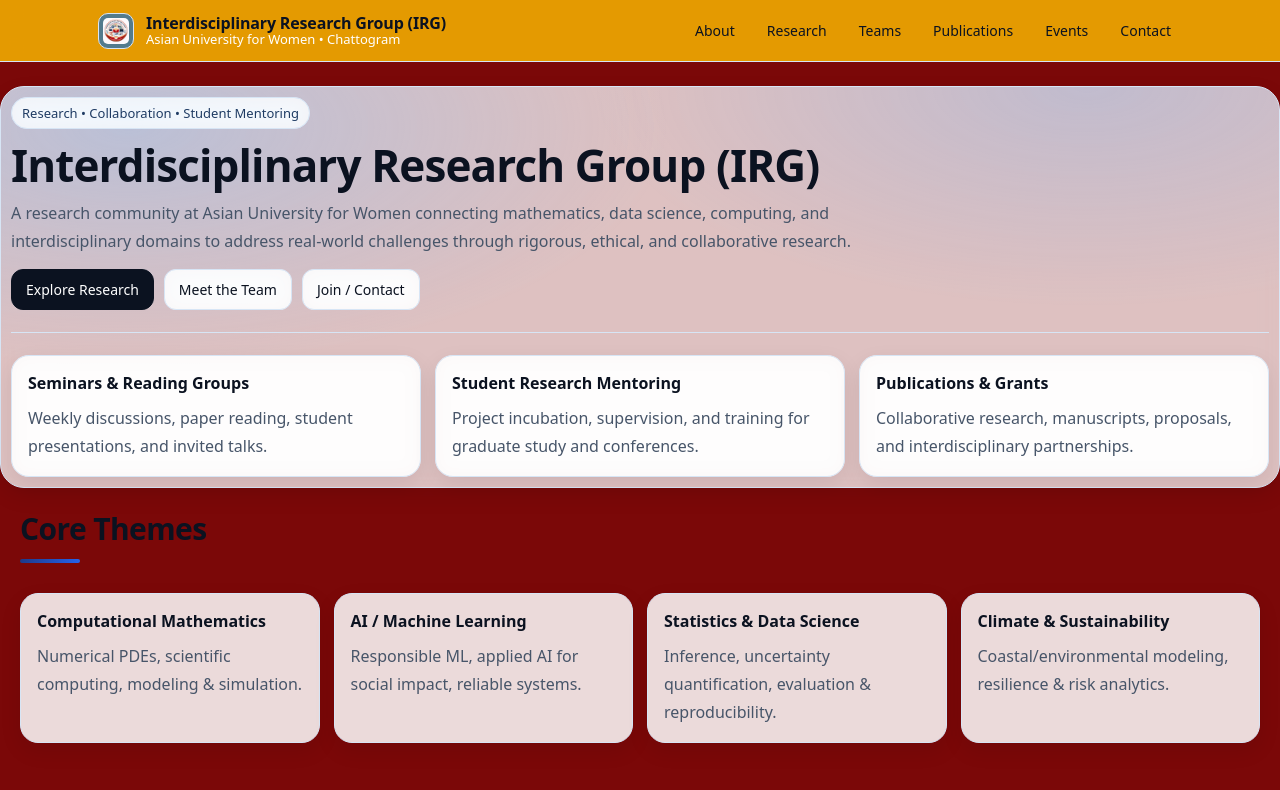
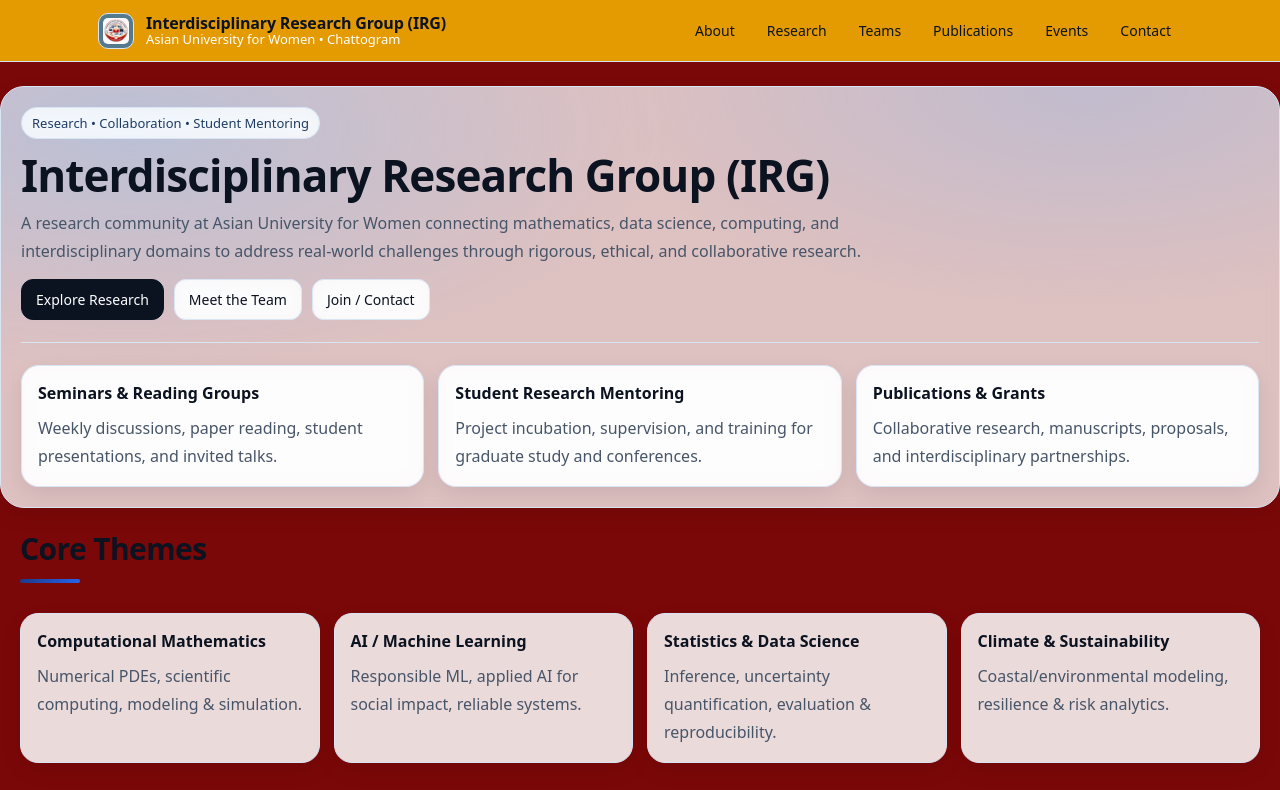
Before and after one commit to Mamunurrasid123/irg-website, a Next.js app: page / in a window 1280 px wide. Shown: the top 790 px of the page. Built offline with nearby package versions, Linux system fonts and the light colour scheme.

Commit message:
Fix footer layout5

```diff
--- a/app/page.tsx
+++ b/app/page.tsx
@@ -3,7 +3,7 @@
 export default function Home() {
   return (
     <div >
-      <section className="hero" style={{ maxWidth: 1350, margin: "0 auto", padding: "10px 10px" }}>
+      <section className="hero" style={{ maxWidth: 1350, padding: "20px 20px" }}>
         <div className="kicker" >Research • Collaboration • Student Mentoring</div>
 
         <h1 className="h1" style={{ marginTop: 12 }}>
```
